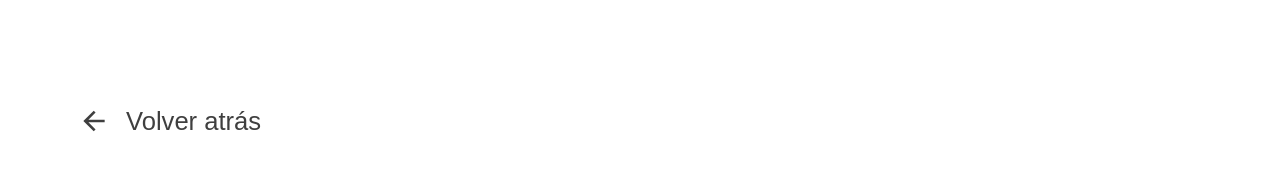
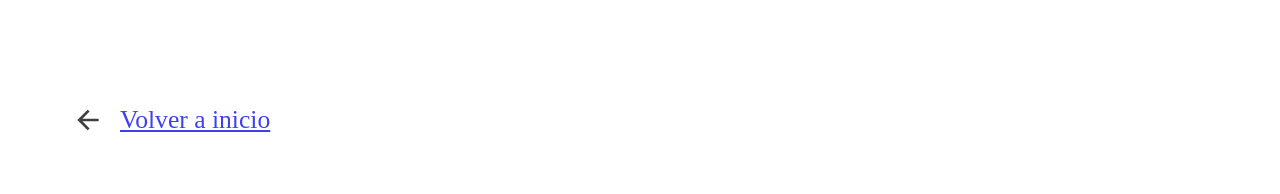
Before and after one commit to LucianoTreachi/consultora-de-negocios, a React (Vite) app: page /servicio/asesoramiento-emprendedor in a window 1280 px wide. Shown: the top 194 px of the page. Built offline with nearby package versions, Linux system fonts and the light colour scheme; the HTML template or start-up script is replaced by a standard one.

Commit message:
Reemplazar el componente GoBackButton por GoHomeLink en la página de detalle de servicio

```diff
--- a/src/pages/serviceDetail/ServiceDetail.jsx
+++ b/src/pages/serviceDetail/ServiceDetail.jsx
@@ -2,10 +2,11 @@ import { Helmet } from "react-helmet";
 import { useParams } from "react-router-dom";
 import { dataServices } from "../../data/dataServices";
 import NavigateToTop from "../../routing/NavigateToTop";
-import GoBackButton from "../../components/goBackButton/GoBackButton";
+// import GoBackButton from "../../components/goBackButton/GoBackButton";
 import ArrowRight from "../../icons/ArrowRight";
 import Footer from "../../components/footer/Footer";
 import styles from "./ServiceDetail.module.css";
+import GoHomeLink from "../../components/goHomeLink/GoHomeLink";
 
 export default function ServiceDetail() {
   const { url } = useParams();
@@ -25,7 +26,7 @@ export default function ServiceDetail() {
         <section className={styles.section}>
           <NavigateToTop />
           <div className={styles.container}>
-            <GoBackButton />
+            <GoHomeLink />
             <h1 className={styles.title}>{serviceSelected.title}</h1>
 
             <div className={styles.paragraph}>{serviceSelected.paragraph}</div>
```
